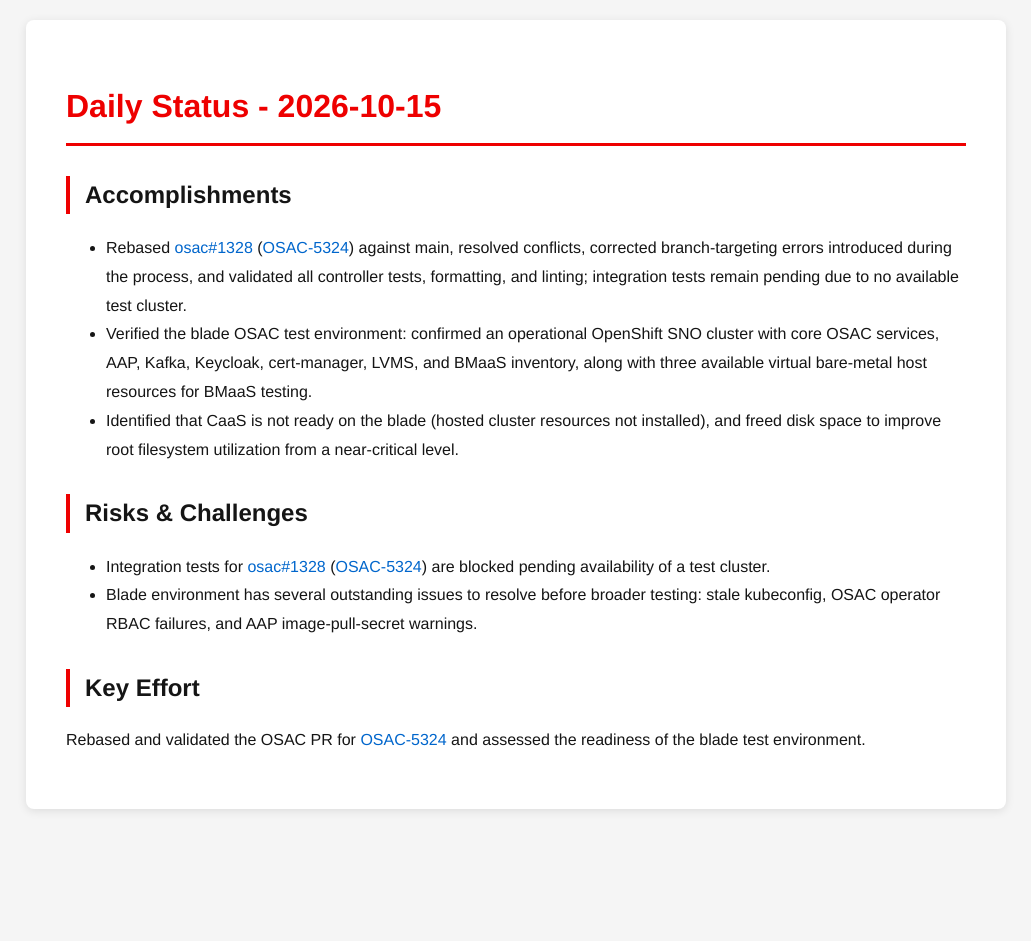
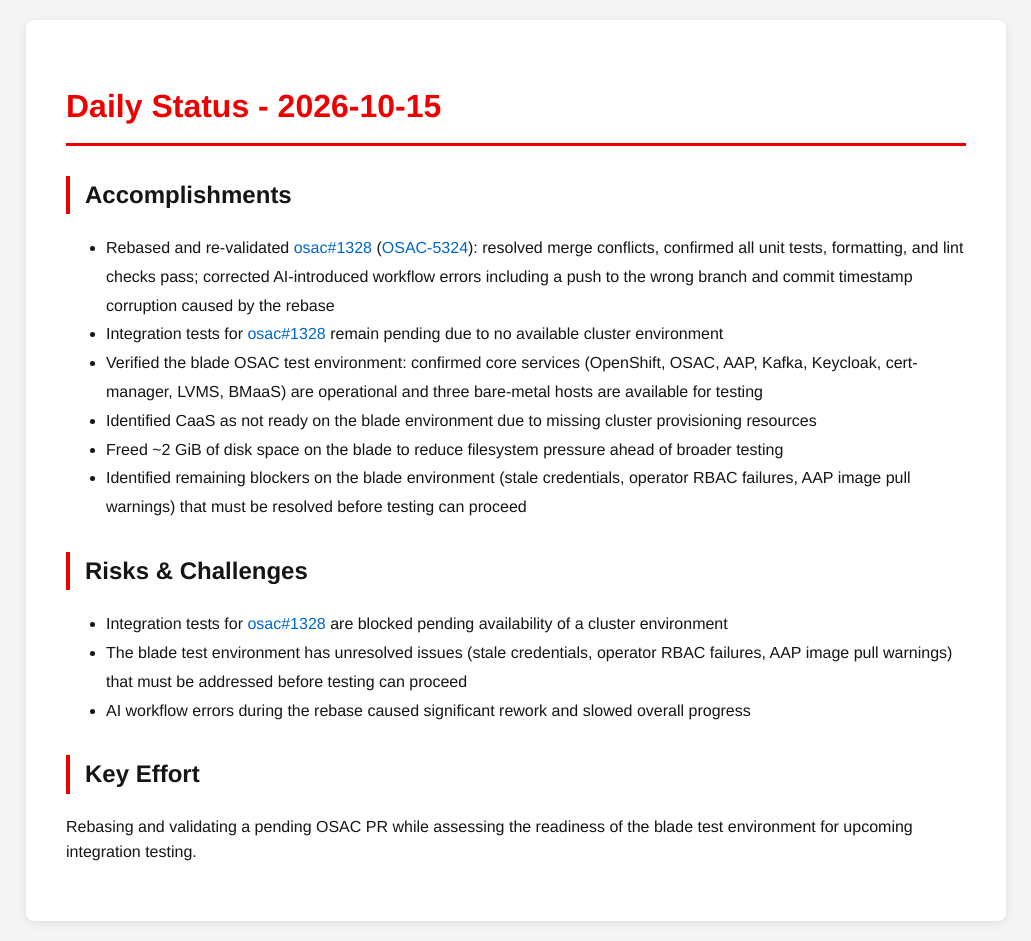
Before and after one commit to tzvatot/daily-status, a Jekyll site: the page built from 2026-10-15.md, in a window 1280 px wide. Shown: the whole page, without its empty margins (124-1155 px from the left). Built offline with Jekyll 4.4.1, drawn with Linux system fonts in a browser that asks for light colours; before the commit the page ends 900 px from its top, so only the background shows below that.

Commit message:
Daily status update - 2026-10-15

```diff
--- a/2026-10-15.md
+++ b/2026-10-15.md
@@ -7,13 +7,17 @@
 # Daily Status - 2026-10-15
 
 ## Accomplishments
-- Rebased [osac#1328](https://github.com/osac-project/osac/pull/1328) ([OSAC-5324](https://redhat.atlassian.net/browse/OSAC-5324)) against main, resolved conflicts, corrected branch-targeting errors introduced during the process, and validated all controller tests, formatting, and linting; integration tests remain pending due to no available test cluster.
-- Verified the blade OSAC test environment: confirmed an operational OpenShift SNO cluster with core OSAC services, AAP, Kafka, Keycloak, cert-manager, LVMS, and BMaaS inventory, along with three available virtual bare-metal host resources for BMaaS testing.
-- Identified that CaaS is not ready on the blade (hosted cluster resources not installed), and freed disk space to improve root filesystem utilization from a near-critical level.
+- Rebased and re-validated [osac#1328](https://github.com/osac-project/osac/pull/1328) ([OSAC-5324](https://redhat.atlassian.net/browse/OSAC-5324)): resolved merge conflicts, confirmed all unit tests, formatting, and lint checks pass; corrected AI-introduced workflow errors including a push to the wrong branch and commit timestamp corruption caused by the rebase
+- Integration tests for [osac#1328](https://github.com/osac-project/osac/pull/1328) remain pending due to no available cluster environment
+- Verified the blade OSAC test environment: confirmed core services (OpenShift, OSAC, AAP, Kafka, Keycloak, cert-manager, LVMS, BMaaS) are operational and three bare-metal hosts are available for testing
+- Identified CaaS as not ready on the blade environment due to missing cluster provisioning resources
+- Freed ~2 GiB of disk space on the blade to reduce filesystem pressure ahead of broader testing
+- Identified remaining blockers on the blade environment (stale credentials, operator RBAC failures, AAP image pull warnings) that must be resolved before testing can proceed
 
 ## Risks & Challenges
-- Integration tests for [osac#1328](https://github.com/osac-project/osac/pull/1328) ([OSAC-5324](https://redhat.atlassian.net/browse/OSAC-5324)) are blocked pending availability of a test cluster.
-- Blade environment has several outstanding issues to resolve before broader testing: stale kubeconfig, OSAC operator RBAC failures, and AAP image-pull-secret warnings.
+- Integration tests for [osac#1328](https://github.com/osac-project/osac/pull/1328) are blocked pending availability of a cluster environment
+- The blade test environment has unresolved issues (stale credentials, operator RBAC failures, AAP image pull warnings) that must be addressed before testing can proceed
+- AI workflow errors during the rebase caused significant rework and slowed overall progress
 
 ## Key Effort
-Rebased and validated the OSAC PR for [OSAC-5324](https://redhat.atlassian.net/browse/OSAC-5324) and assessed the readiness of the blade test environment.
+Rebasing and validating a pending OSAC PR while assessing the readiness of the blade test environment for upcoming integration testing.
```
